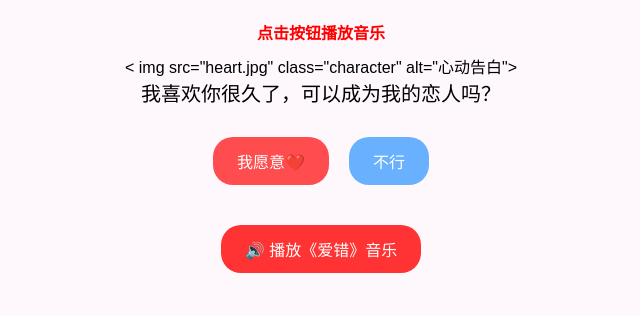
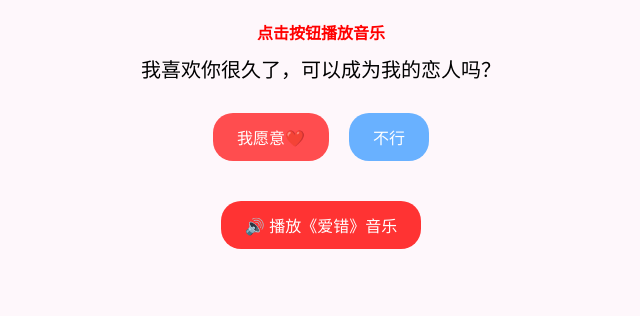
Before and after one commit to yh-yh-yh/yu-, a plain HTML site: page index.html in a window 1280 px wide. Shown: the whole page, without its empty margins (319-959 px from the left). Drawn offline with Linux system fonts and the light colour scheme.

Commit message:
Update index.html

```diff
--- a/index.html
+++ b/index.html
@@ -63,7 +63,7 @@
 <body>
     <div class="tip">点击按钮播放音乐</div>
 
-    < img src="heart.jpg" class="character" alt="心动告白">
+
 
     <div class="question">我喜欢你很久了，可以成为我的恋人吗？</div>
 
```
